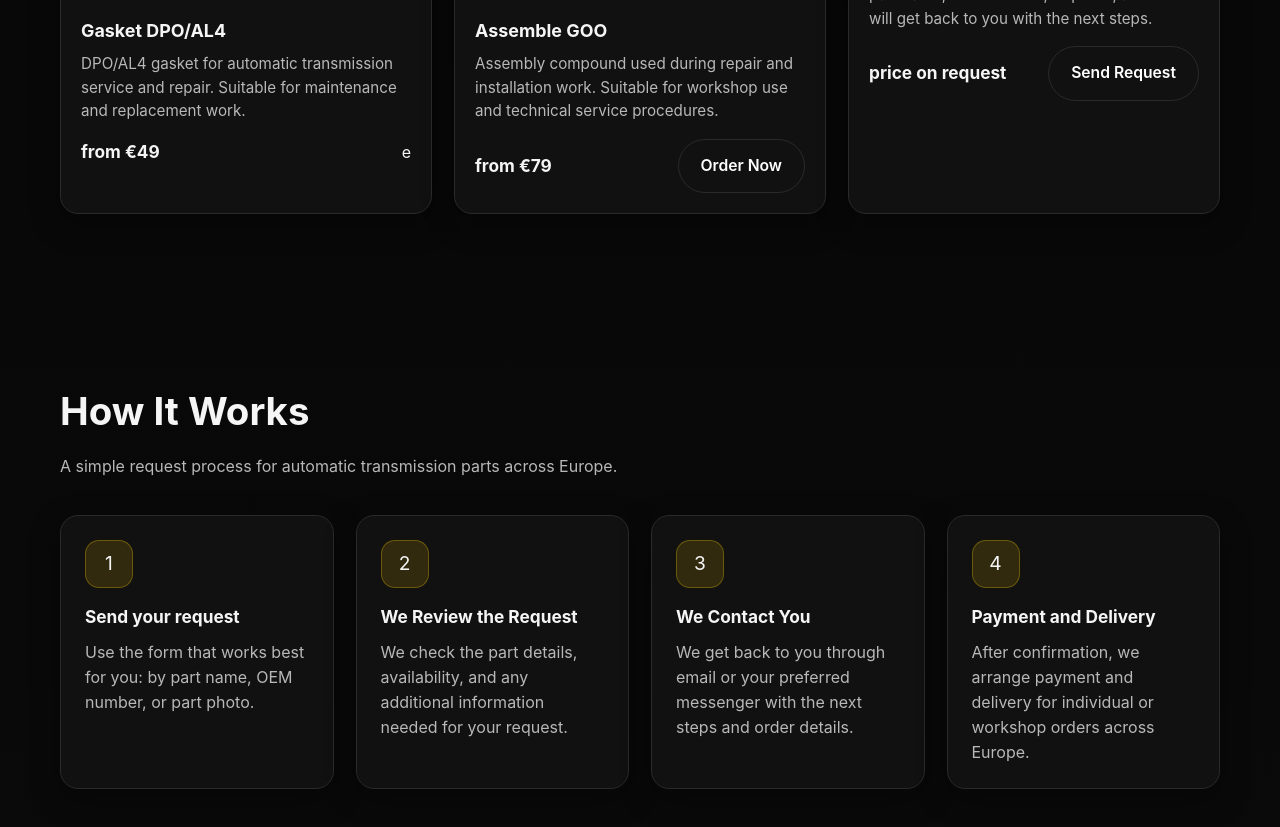
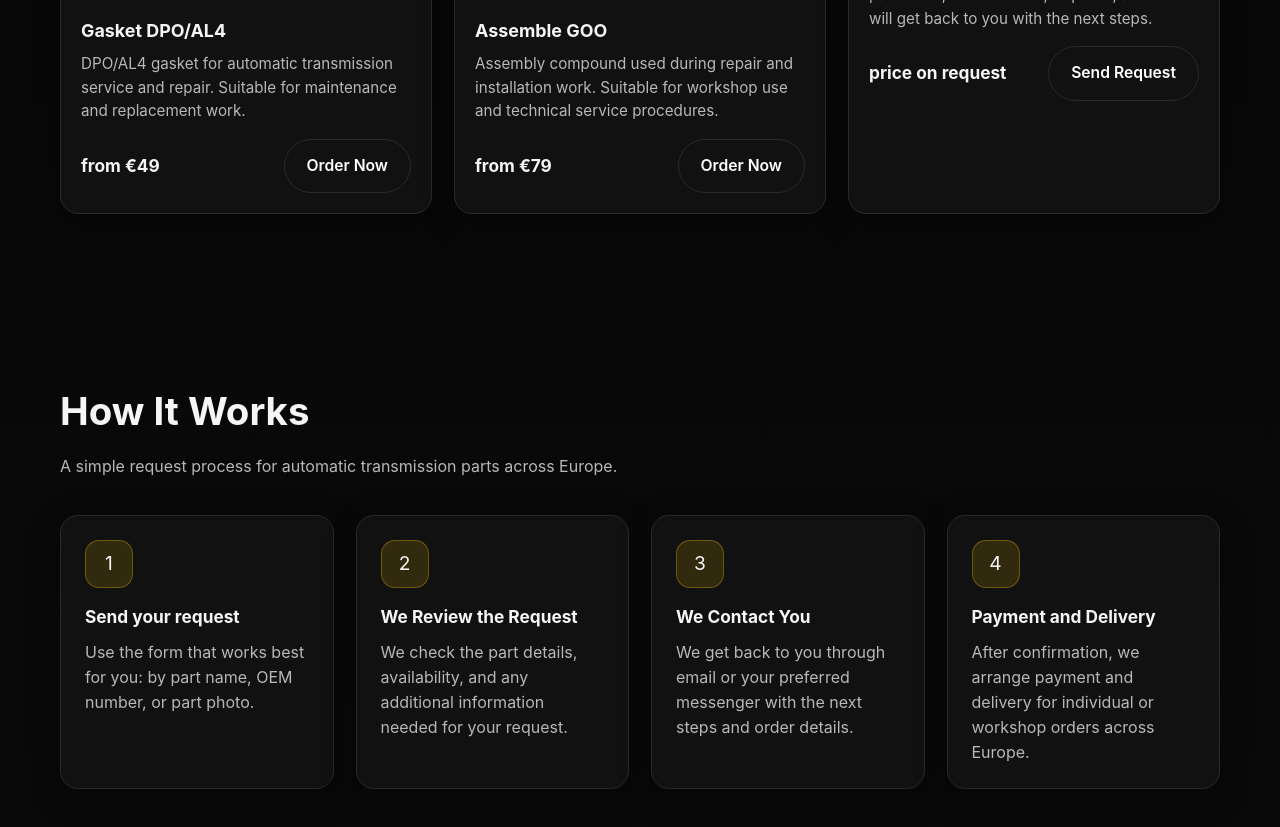
Before and after one commit to dzian1s/tiptronicgroup, a plain HTML site: page index.html in a window 1280 px wide. Shown: the part 1420-2247 px from the top of the page. Drawn offline with Linux system fonts and the light colour scheme.

Commit message:
small bugs fixed

```diff
--- a/index.html
+++ b/index.html
@@ -98,7 +98,7 @@
               <p>DPO/AL4 gasket for automatic transmission service and repair. Suitable for maintenance and replacement work.</p>
               <div class="product-footer">
                 <span class="price">from €49</span>
-                e
+                <a class="btn btn-secondary" href="#order">Order Now</a>
               </div>
             </div>
           </article>
```
